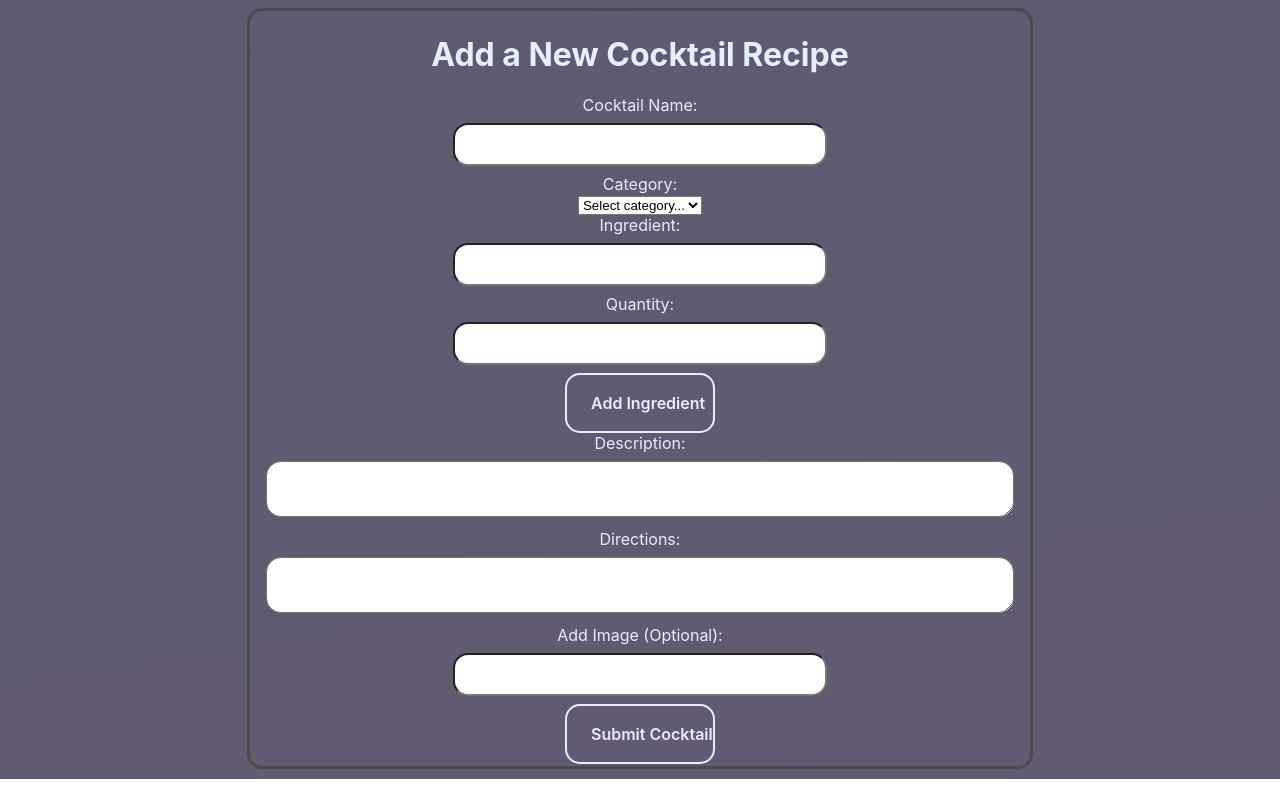
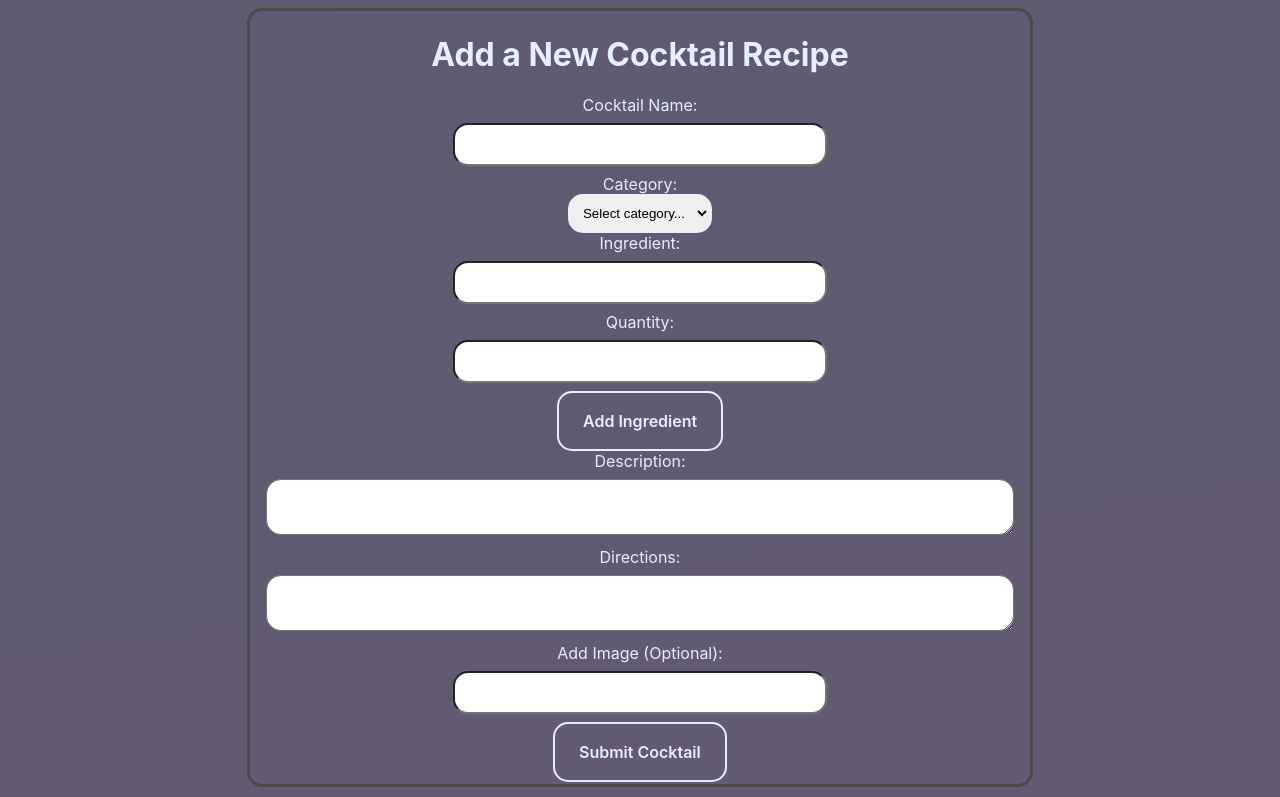
Before and after one commit to drozmajzl/cocktail-project, a React (Create React App) app: page /addCocktail in a window 1280 px wide. Shown: the part 550-1347 px from the top of the page. Built offline with nearby package versions, Linux system fonts and the light colour scheme; data requests are answered from the project's data file.

Commit message:
Misc styling updates

```diff
--- a/src/App.css
+++ b/src/App.css
@@ -32,7 +32,7 @@
 
 }
 
-#categories {
+.dropdown {
   padding: 9px;
   border-radius:15px;
   border: 2px solid #E6EEFF;
@@ -120,21 +120,22 @@
   transform: translateY(0);
 }
 .button-29 {
-  appearance: none;
+  /* appearance: none; */
   background-color: transparent;
   border: 2px solid #E6EEFF;
   border-radius: 15px;
-  box-sizing: border-box;
+  /* box-sizing: border-box; */
   color: #E6EEFF;
   cursor: pointer;
-  display: inline-block;
+  /* display: inline-block; */
   font-family: Roobert,-apple-system,BlinkMacSystemFont,"Segoe UI",Helvetica,Arial,sans-serif,"Apple Color Emoji","Segoe UI Emoji","Segoe UI Symbol";
   font-size: 16px;
   font-weight: 600;
   line-height: normal;
-  margin: 0;
+  margin-left:auto;
+  margin-right:auto;
   min-height: 60px;
-  min-width: 0;
+  min-width: fit-content;
   outline: none;
   padding: 16px 24px;
   text-align: center;
--- a/src/components/RecipeForm.js
+++ b/src/components/RecipeForm.js
@@ -98,7 +98,7 @@ function RecipeForm({handleNewCocktail}){
                 <input type="text" name="name" value={name} onChange={(e) => setName(e.target.value)}></input>
                 <br/>
                 <label>Category:</label><br/>
-                <select name="category" value={category} onChange={(e) => setCategory(e.target.value)}>
+                <select name="category" className="dropdown" value={category} onChange={(e) => setCategory(e.target.value)}>
                     <option value="select">Select category...</option>
                     <option value="classic">Classic</option>
                     <option value="basic">Basic</option>
--- a/src/components/SearchBar.js
+++ b/src/components/SearchBar.js
@@ -5,7 +5,7 @@ function SearchBar({ handleSearch, search, handleCategoryFilter, categoryFilter
     return (
         <div>
             <input type="text" placeholder="Search..." value={search} onChange={handleSearch}></input>
-            <select name="categories" id="categories" value={categoryFilter} onChange={handleCategoryFilter}>
+            <select name="categories" class="dropdown" value={categoryFilter} onChange={handleCategoryFilter}>
                 <option value="all">All</option>
                 <option value="classic">Classic</option>
                 <option value="basic">Basic</option>
```
